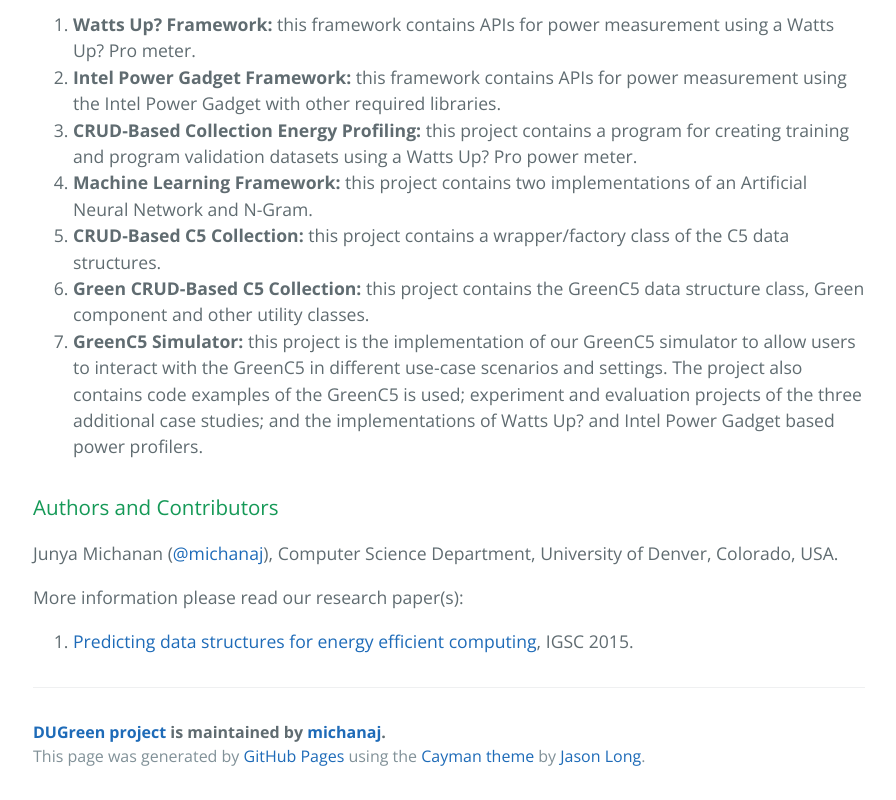
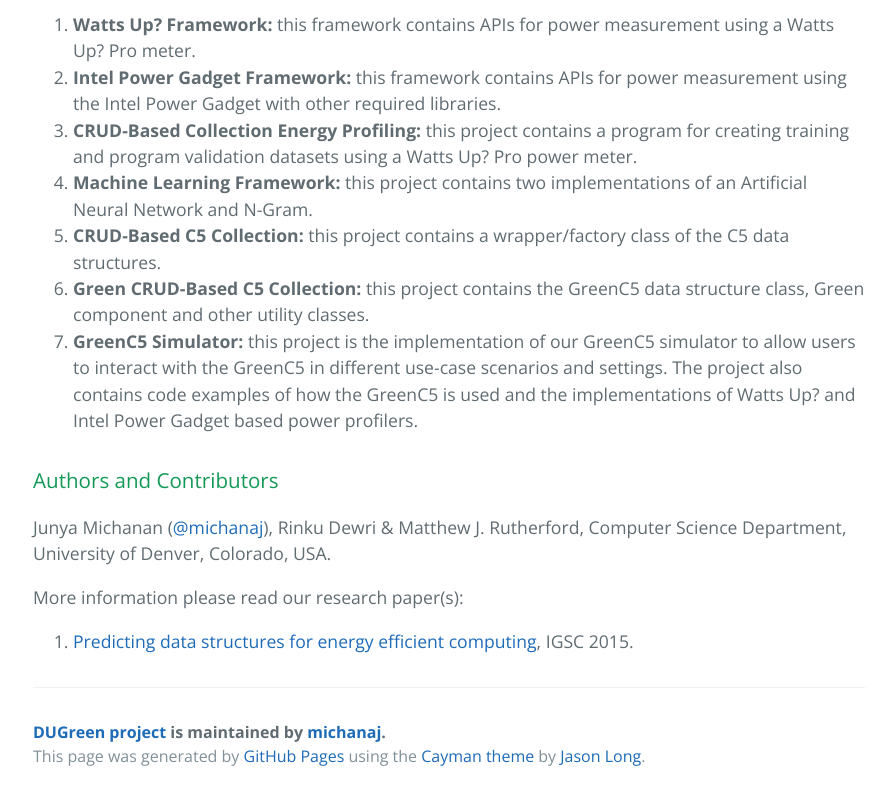
Before and after one commit to michanaj/DUGreen-Project, a plain HTML site: page index.html in a window 1280 px wide. Shown: the part 830-1630 px from the top of the page, without its empty margins (191-1087 px from the left). Drawn offline with nearby package versions, Linux system fonts and the light colour scheme.

Commit message:
Create gh-pages branch via GitHub

```diff
--- a/index.html
+++ b/index.html
@@ -49,13 +49,13 @@
 <li>
 <strong>Green CRUD-Based C5 Collection:</strong> this project contains the GreenC5 data structure class, Green component and other utility classes.</li>
 <li>
-<strong>GreenC5 Simulator:</strong> this project is the implementation of our GreenC5 simulator to allow users to interact with the GreenC5 in different use-case scenarios and settings. The project also contains code examples of the GreenC5 is used; experiment and evaluation projects of the three additional case studies; and the implementations of Watts Up? and Intel Power Gadget based power profilers. </li>
+<strong>GreenC5 Simulator:</strong> this project is the implementation of our GreenC5 simulator to allow users to interact with the GreenC5 in different use-case scenarios and settings. The project also contains code examples of how the GreenC5 is used and the implementations of Watts Up? and Intel Power Gadget based power profilers. </li>
 </ol>
 
 <h3>
 <a id="authors-and-contributors" class="anchor" href="#authors-and-contributors" aria-hidden="true"><span aria-hidden="true" class="octicon octicon-link"></span></a>Authors and Contributors</h3>
 
-<p>Junya Michanan (<a href="https://github.com/michanaj" class="user-mention">@michanaj</a>), Computer Science Department, University of Denver, Colorado, USA.</p>
+<p>Junya Michanan (<a href="https://github.com/michanaj" class="user-mention">@michanaj</a>), Rinku Dewri &amp; Matthew J. Rutherford, Computer Science Department, University of Denver, Colorado, USA.</p>
 
 <p>More information please read our research paper(s):</p>
 
```
Also changed, not shown: params.json (+1 -1 lines).
